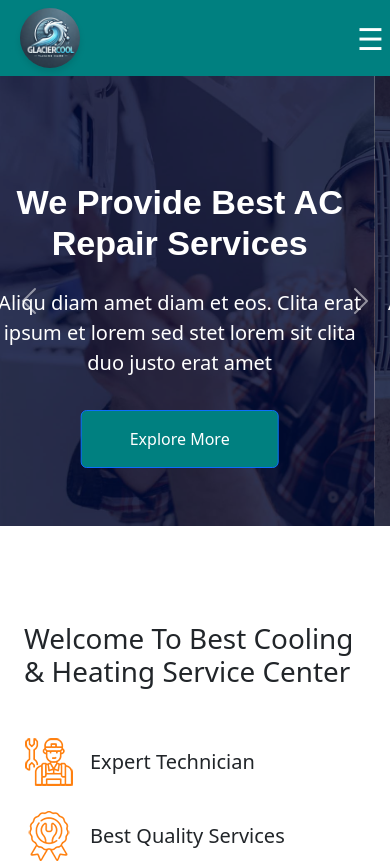
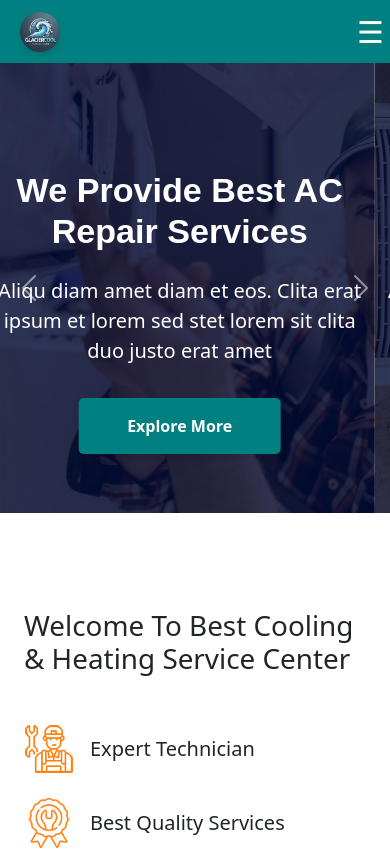
Before and after one commit to abdulrauf242/E__PROJECT, a plain HTML site: page index.html in a window 390 px wide. Shown: the top 864 px of the page. Drawn offline with nearby package versions, Linux system fonts and the light colour scheme.

Commit message:
updated logo

```diff
--- a/index.html
+++ b/index.html
@@ -71,7 +71,7 @@
                             <div class="col-lg-7 pt-5">
                                 <h1 class="display-4 text-white mb-4 animated slideInDown" style="font-family: 'Poppins', sans-serif; font-weight: bolder;" >Quality Heating & Air Condition Services</h1>
                                 <p class="fs-5 text-white mb-4 pb-2 mx-sm-5 animated slideInDown">Aliqu diam amet diam et eos. Clita erat ipsum et lorem sed stet lorem sit clita duo justo erat amet</p>
-                                <a href="" class="btn btn-primary py-3 px-5 animated slideInDown" style="background-color: teal;">Explore More</a>
+                                <a href="#" class="btn btn-primary py-3 px-5 animated slideInDown">Explore More</a>
                             </div>
                         </div>
                     </div>
--- a/styles.css
+++ b/styles.css
@@ -252,6 +252,16 @@ img.img-fluid.w-80.wow.zoomIn:hover{
 
     .overlay.show {
         display: block;
+    }
+    .logo img{
+        height: 40px;
+        width: 40px;
+        object-fit: cover;
+        border-radius: 50%;
+        transition: 0.3s;
+        box-shadow: 0px 4px 6px rgba(0, 0, 0, 0.1);
+        cursor: pointer;
+        margin-left: 20px;
     }
 }
 
@@ -828,3 +838,27 @@ label {
     }
 
 }
+.btn.btn-primary.py-3.px-5.animated.slideInDown{
+    background: teal;
+    color: white;
+    border: none;
+    padding: 10px 20px;
+    border-radius: 5px;
+    cursor: pointer;
+    font-weight: bold;
+    text-decoration: none;
+    box-shadow: 0px 4px 6px rgba(0, 0, 0, 0.1);
+    border-color: teal;
+    transition: 0.3s;
+}
+.btn.btn-primary.py-3.px-5.animated.slideInDown:hover{
+    background-color: white !important;
+    color: teal;
+    box-shadow: 0px 8px 16px rgba(0, 0, 0, 0.2);
+    transform: scale(1.05);
+    transition: all 0.3s ease-in-out;
+}
+
+.btn.btn-primary.py-3.px-5.animated.slideInDown:focus{
+    outline: none;
+}
```
